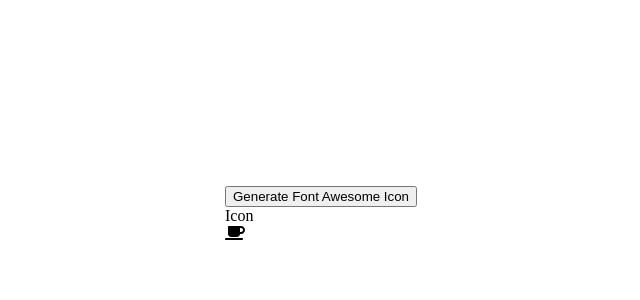
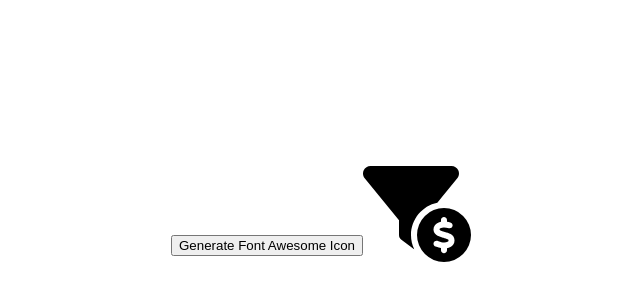
Before and after one commit to almalmalm/docusketch, an Angular app: page / in a window 1280 px wide. Shown: the part 186-486 px from the top of the page, without its empty margins (319-959 px from the left). Built offline with nearby package versions, Linux system fonts and the light colour scheme.

Commit message:
feat: implements random icons algorithm

```diff
--- a/src/app/components/icon-generator/icon-generator.component.html
+++ b/src/app/components/icon-generator/icon-generator.component.html
@@ -1,3 +1,2 @@
 <button>Generate Font Awesome Icon</button>
-<div>Icon</div>
-<fa-icon [icon]="faCoffee"></fa-icon>
+<fa-icon [icon]="finally" size="6x"></fa-icon>
--- a/src/app/components/icon-generator/icon-generator.component.ts
+++ b/src/app/components/icon-generator/icon-generator.component.ts
@@ -1,5 +1,5 @@
 import { Component } from '@angular/core';
-import { faCoffee } from '@fortawesome/free-solid-svg-icons';
+import { fas } from '@fortawesome/free-solid-svg-icons';
 
 @Component({
   selector: 'app-icon-generator',
@@ -7,5 +7,18 @@ import { faCoffee } from '@fortawesome/free-solid-svg-icons';
   styleUrls: ['./icon-generator.component.css'],
 })
 export class IconGeneratorComponent {
-  faCoffee = faCoffee;
+  faIcons = fas;
+
+  constructor() {
+    console.log(
+      this.randomKey[Math.floor(Math.random() * this.randomKey.length)]
+    );
+    console.log(this.randomIcon);
+    console.log(this.finally);
+  }
+  randomKey = Object.keys(fas);
+  randomIcon =
+    this.randomKey[Math.floor(Math.random() * this.randomKey.length)];
+
+  finally = fas[`${this.randomIcon}`];
 }
```
